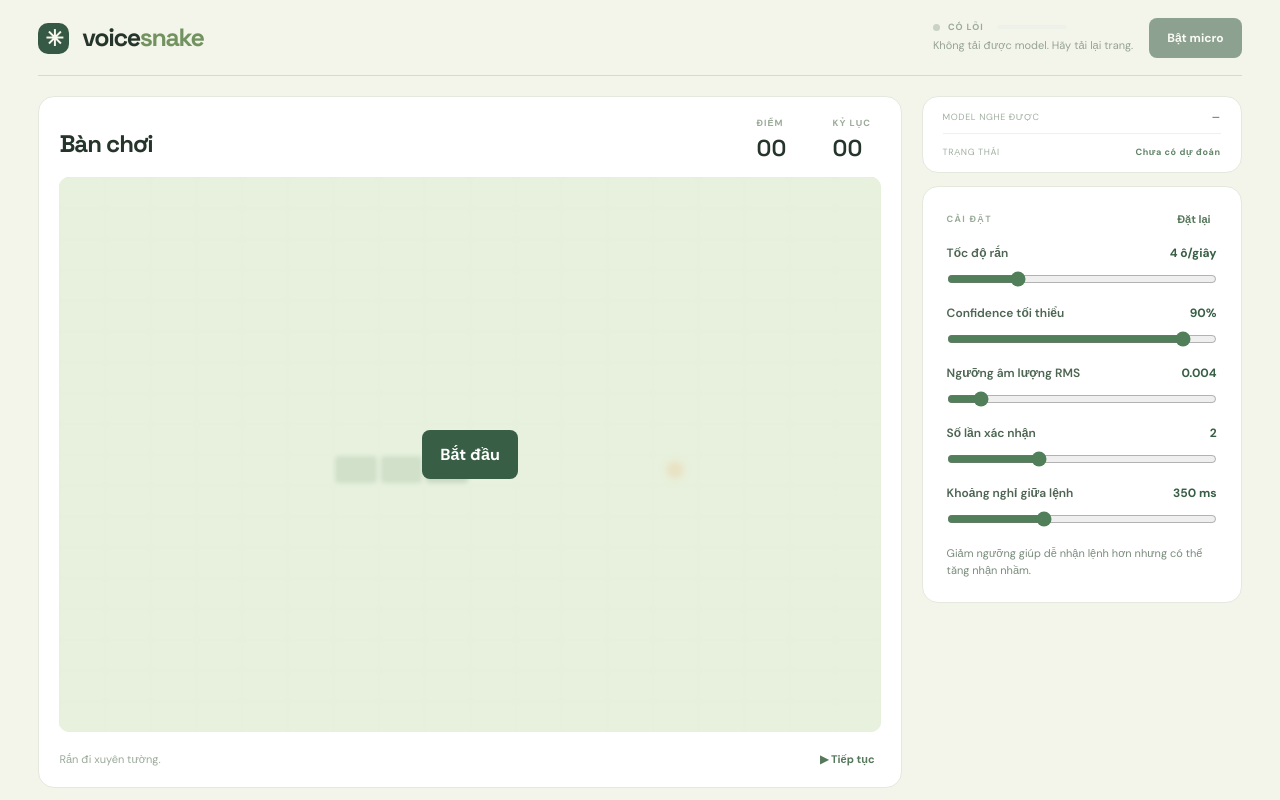
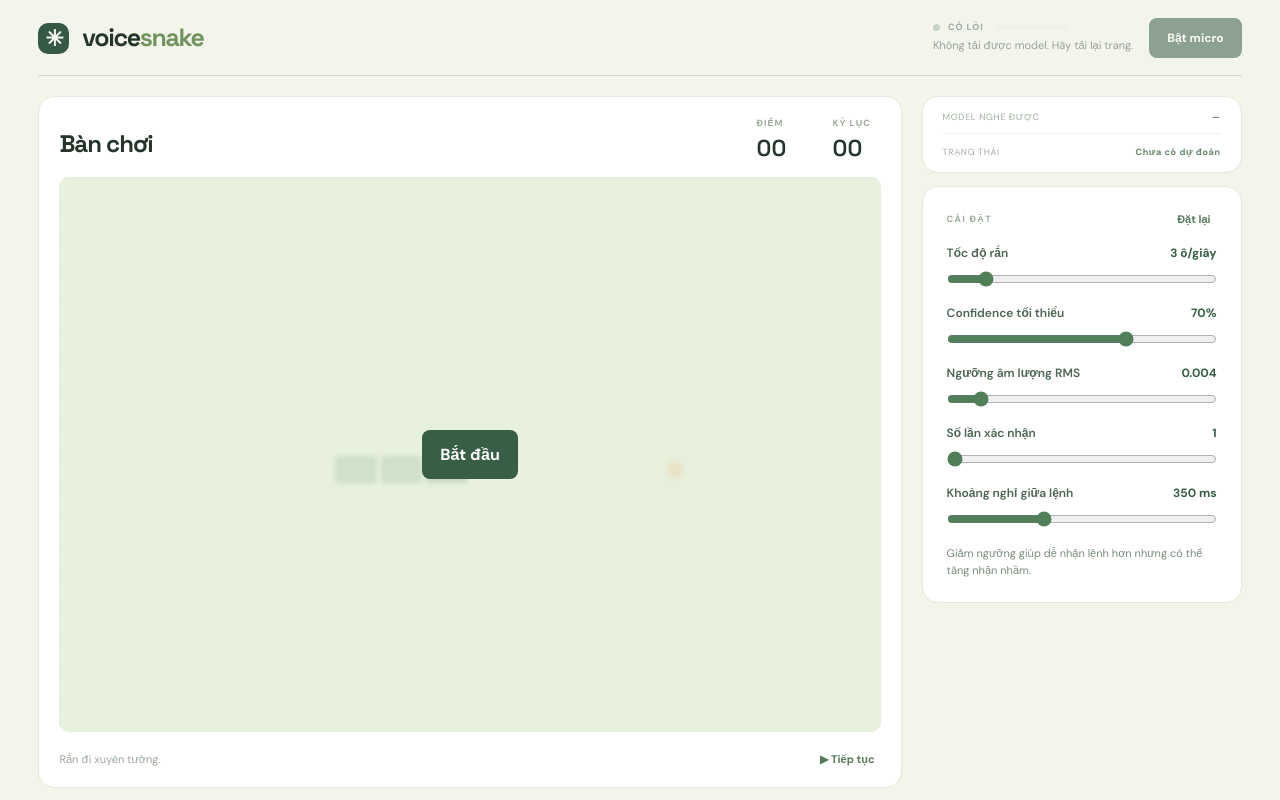
Before and after one commit to nktsagd/snake, a Next.js app: page / in a window 1280 px wide. Shown: the top 800 px of the page. Built offline with nearby package versions, Linux system fonts and the light colour scheme.

Commit message:
Adjust default game settings

```diff
--- a/app/page.tsx
+++ b/app/page.tsx
@@ -7,7 +7,7 @@ import { Detector, LABELS, probabilities } from "../lib/detector";
 type VoiceStatus = "loading" | "ready" | "listening" | "error";
 const directions: Direction[] = ["up", "left", "down", "right"];
 const arrows: Record<Direction, string> = { up: "↑", right: "→", down: "↓", left: "←" };
-const defaults = { speed: 4, threshold: .90, energy: .004, confirmations: 2, cooldown: 350 };
+const defaults = { speed: 3, threshold: .70, energy: .004, confirmations: 1, cooldown: 350 };
 
 export default function Home() {
   const [game, setGame] = useState(initialGame);
--- a/lib/detector.ts
+++ b/lib/detector.ts
@@ -7,7 +7,7 @@ export function probabilities(logits: Float32Array): number[] {
 }
 export class Detector {
   private candidate = ""; private count = 0; private last = ""; private quietSince: number | null = null; private emitted = -Infinity;
-  constructor(public threshold = 0.90, public confirmations = 2, public cooldown = 350) {}
+  constructor(public threshold = 0.70, public confirmations = 1, public cooldown = 350) {}
   update(label: string, confidence: number, active: boolean, now: number): Direction | null {
     if (!active) {
       this.candidate = ""; this.count = 0; this.quietSince ??= now;
```
Also changed, not shown: training/threshold_report.md (+1 -1 lines), 2 other files (tests, documents, lock files or other folders).
